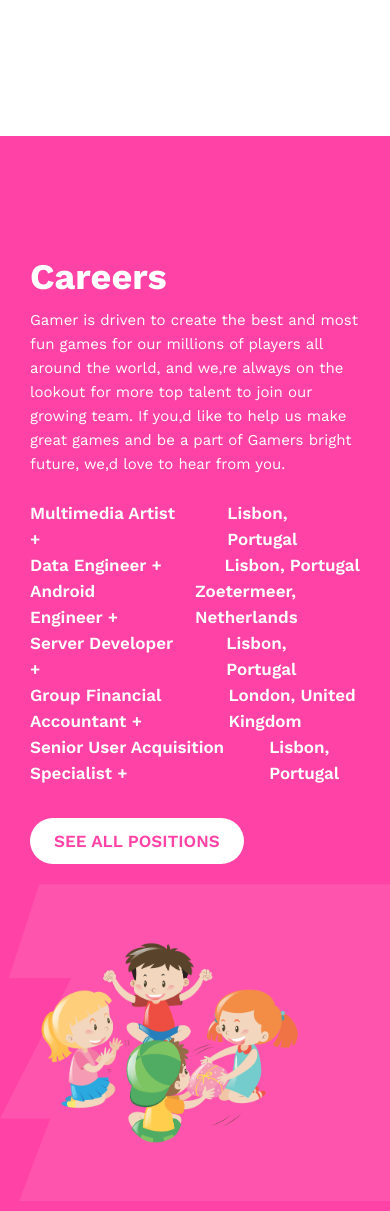
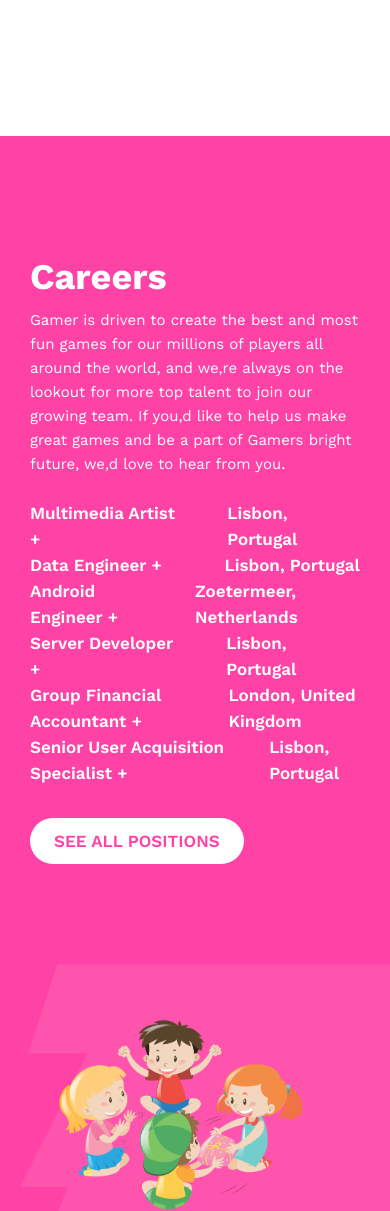
Before and after one commit to masud-rana44/B8A2-Gamer-Zone, a plain HTML site: page index.html in a window 390 px wide. Shown: the part 5980-7191 px from the top of the page. Drawn offline with nearby package versions, Linux system fonts and the light colour scheme.

Commit message:
completed

```diff
--- a/styles/media.css
+++ b/styles/media.css
@@ -267,8 +267,12 @@
     transform: translate(5%, 35%);
   }
 
+  .section-carriers {
+    gap: 4rem;
+  }
+
   .carriers__img {
-    width: 100%;
+    width: 95%;
   }
 
   .carriers__content {
@@ -351,6 +355,10 @@
     transform: translate(15%, -5%);
   }
 
+  .section-carriers {
+    gap: 8rem;
+  }
+
   .carriers__content {
     padding: 0 3rem 2rem;
   }
```
